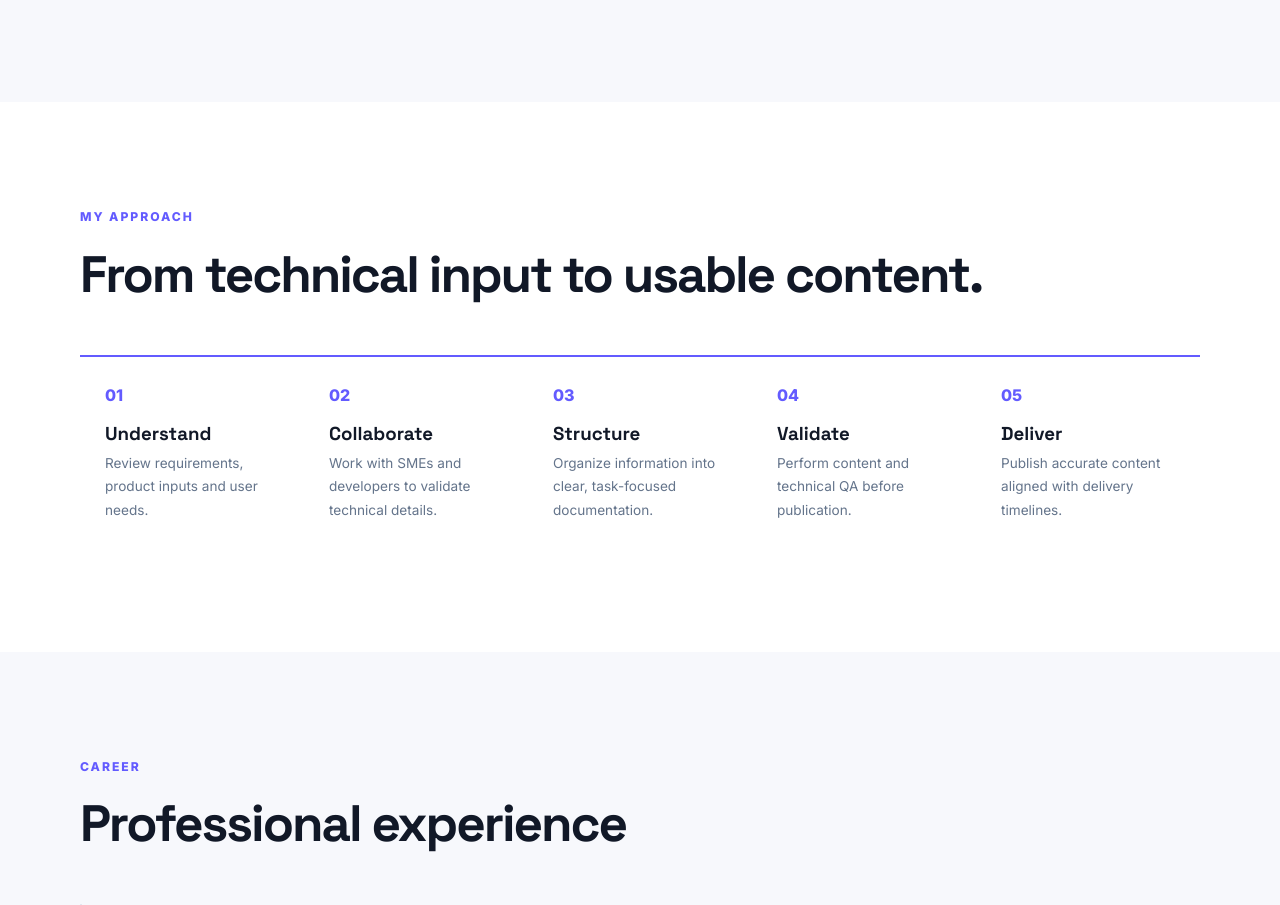
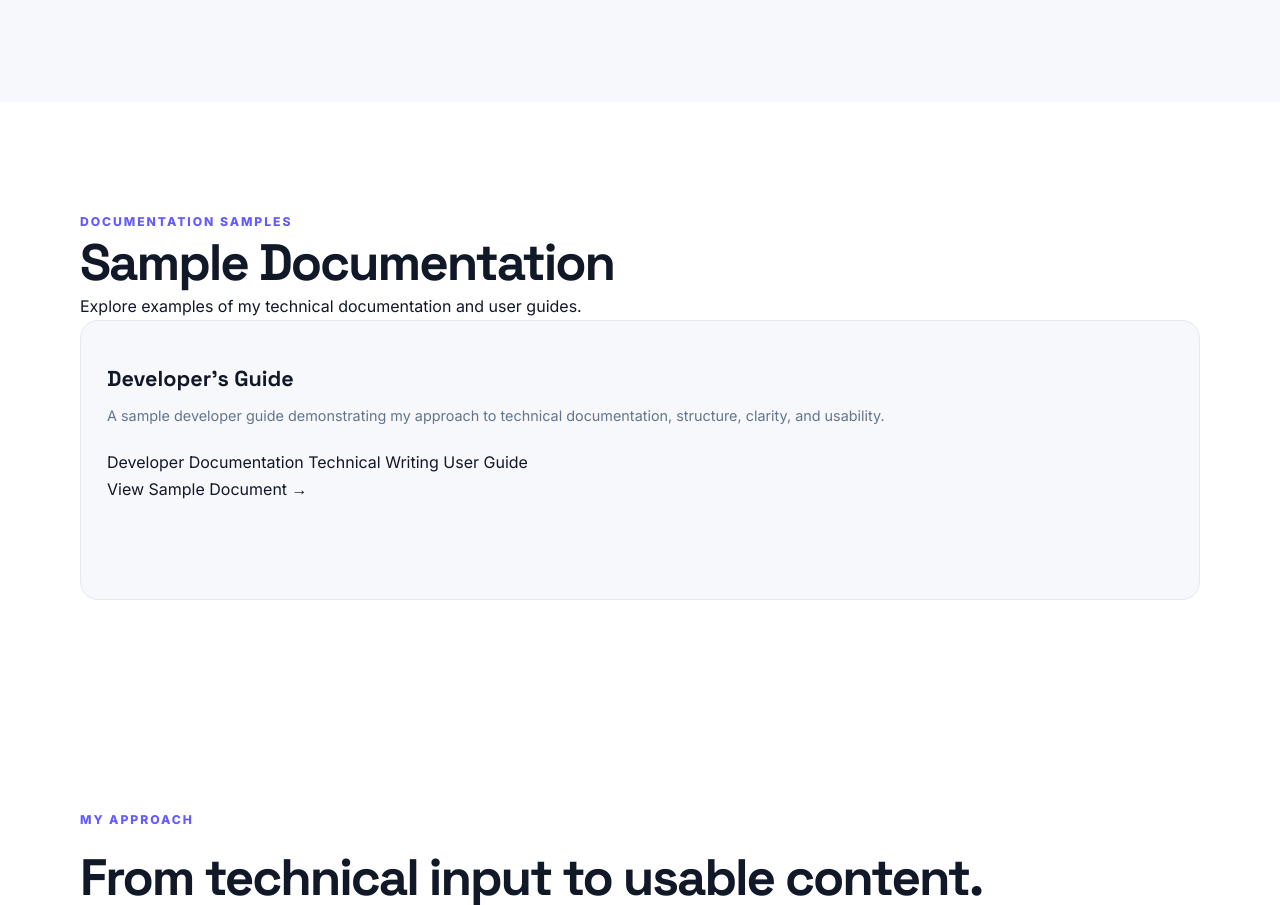
Before and after one commit to ankit007jha/Portfolio-, a plain HTML site: page index.html in a window 1280 px wide. Shown: the part 3025-3930 px from the top of the page. Drawn offline with Linux system fonts and the light colour scheme.

Commit message:
Add documentation samples section to index.html
Added a new section for documentation samples with a developer's guide.

```diff
--- a/index.html
+++ b/index.html
@@ -130,7 +130,32 @@
         </div>
       </div>
     </section>
+<section id="samples" class="section alt">
+  <div class="container">
+    <div class="section-header">
+      <span class="eyebrow">DOCUMENTATION SAMPLES</span>
+      <h2>Sample Documentation</h2>
+      <p>Explore examples of my technical documentation and user guides.</p>
+    </div>
 
+    <div class="projects-grid">
+      <div class="project-card">
+        <h3>Developer’s Guide</h3>
+        <p>A sample developer guide demonstrating my approach to technical documentation, structure, clarity, and usability.</p>
+
+        <div class="tags">
+          <span>Developer Documentation</span>
+          <span>Technical Writing</span>
+          <span>User Guide</span>
+        </div>
+
+        <a href="samples/Developers-Guide.pdf" target="_blank" rel="noopener noreferrer">
+          View Sample Document →
+        </a>
+      </div>
+    </div>
+  </div>
+</section>
     <section id="process" class="section alt">
       <div class="container">
         <p class="eyebrow">MY APPROACH</p>
```
